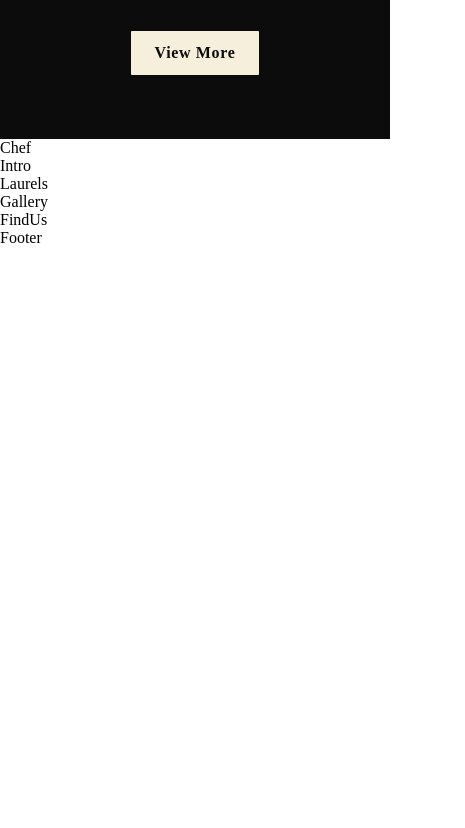
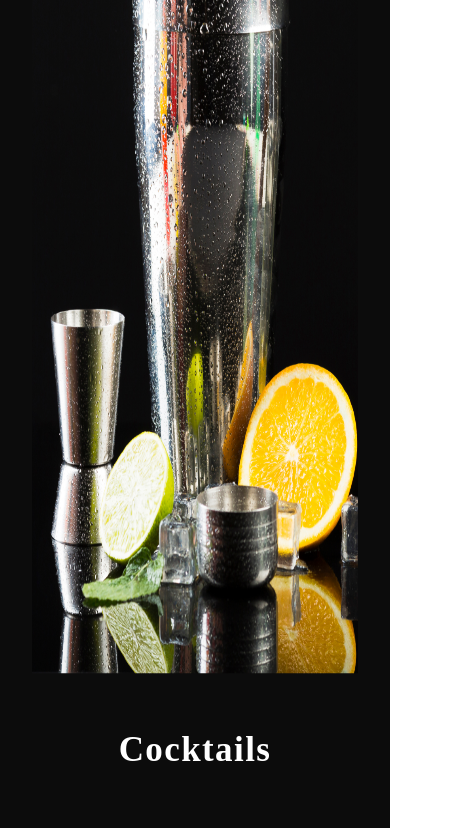
Before and after one commit to Carlos2902/oaxaca-restaurant, a React (Create React App) app: page / in a window 390 px wide. Shown: the part 3883-4711 px from the top of the page, 465 px wide, since content can reach past the window. Before the commit the page ends 4130 px from the top, so only its background shows below. Built offline with nearby package versions, Linux system fonts and the light colour scheme; a web font is replaced by a local one.

Commit message:
SpecialMenu Responsive design added

```diff
--- a/src/container/Menu/SpecialMenu.css
+++ b/src/container/Menu/SpecialMenu.css
@@ -52,3 +52,35 @@
     margin: 2rem 0;
     width: 100%;
 }
+
+@media screen and (max-width: 2000px){
+    .app__specialMenu-menu_img{
+        width: 650px;
+    }
+
+    .app__specialMenu-menu_img img{
+        height: 920px;
+    }
+}
+@media screen and (max-width: 1150px){
+    .app__specialMenu-menu{
+        flex-direction: column;
+        align-items: center;
+        width: 100%;
+    }
+
+    .app__specialMenu-menu_img{
+        margin: 3rem 4rem;
+    }
+
+}
+@media screen and (max-width: 650px){
+    .app__specialMenu-menu_img{
+        width: 100%;
+    }
+
+    .app__specialMenu-menu_heading{
+        font-size: 35px;
+        line-height: 48.5px;
+    }
+}
```
